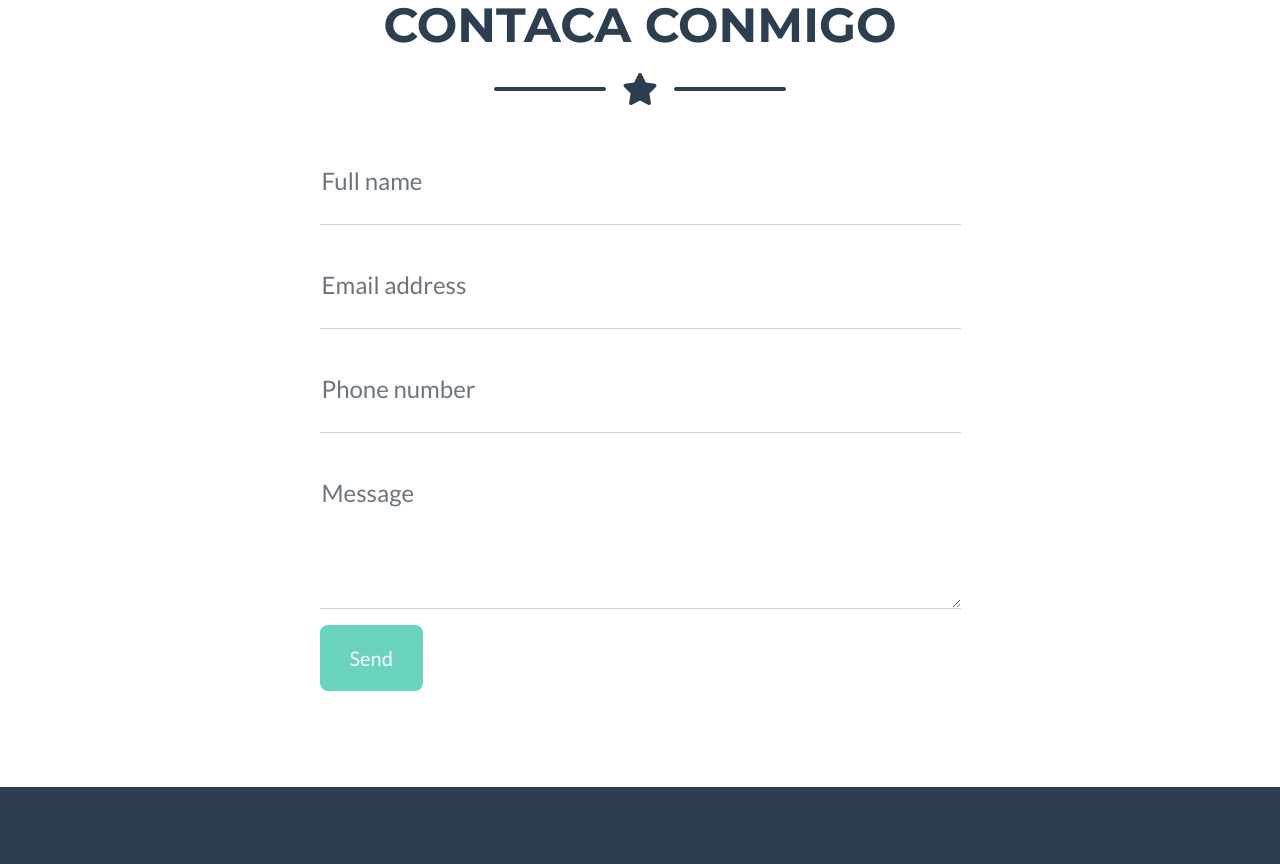
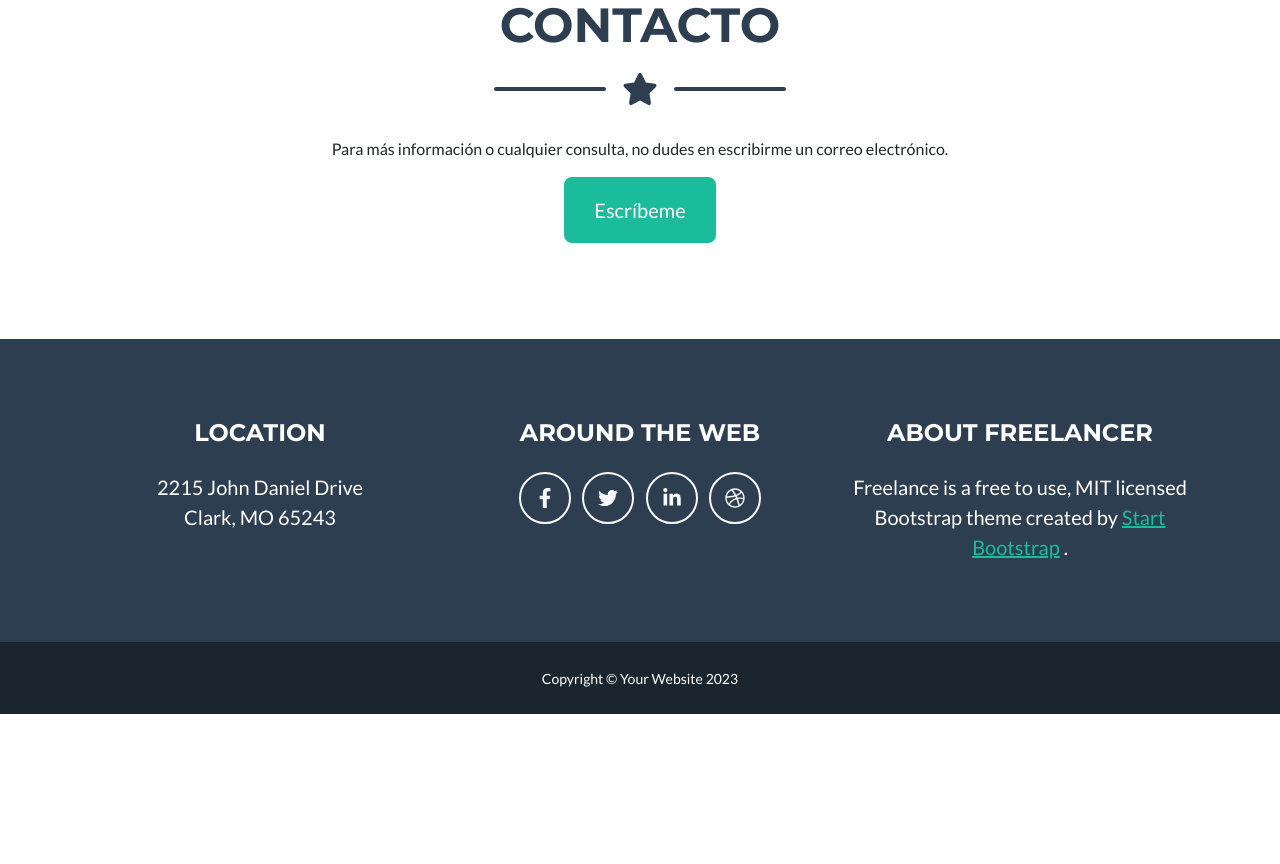
Before and after one commit to DaniiBervel/DanielBervel.github.io, a plain HTML site: page index.html in a window 1280 px wide. Shown: the part 2520-3384 px from the top of the page. After the commit the page ends 3234 px from the top, so only its background shows below. Drawn offline with nearby package versions, Linux system fonts and the light colour scheme.

Commit message:
Update index.html

```diff
--- a/index.html
+++ b/index.html
@@ -125,7 +125,7 @@
         <section class="page-section bg-primary text-white mb-0" id="about">
             <div class="container">
                 <!-- About Section Heading-->
-                <h2 class="page-section-heading text-center text-uppercase text-white">About</h2>
+                <h2 class="page-section-heading text-center text-uppercase text-white">Acerca de mí</h2>
                 <!-- Icon Divider-->
                 <div class="divider-custom divider-light">
                     <div class="divider-custom-line"></div>
@@ -141,7 +141,7 @@
                 <div class="text-center mt-4">
                     <a class="btn btn-xl btn-outline-light" href="https://startbootstrap.com/theme/freelancer/">
                         <i class="fas fa-download me-2"></i>
-                        Free Download!
+                        Descarga mi curriculum aquí!
                     </a>
                 </div>
             </div>
@@ -150,7 +150,7 @@
         <section class="page-section" id="contact">
             <div class="container">
                 <!-- Contact Section Heading-->
-                <h2 class="page-section-heading text-center text-uppercase text-secondary mb-0">Contaca conmigo</h2>
+                <h2 class="page-section-heading text-center text-uppercase text-secondary mb-0">Contacto</h2>
                 <!-- Icon Divider-->
                 <div class="divider-custom">
                     <div class="divider-custom-line"></div>
@@ -158,64 +158,13 @@
                     <div class="divider-custom-line"></div>
                 </div>
                 <!-- Contact Section Form-->
-                <div class="row justify-content-center">
-                    <div class="col-lg-8 col-xl-7">
-                        <!-- * * * * * * * * * * * * * * *-->
-                        <!-- * * SB Forms Contact Form * *-->
-                        <!-- * * * * * * * * * * * * * * *-->
-                        <!-- This form is pre-integrated with SB Forms.-->
-                        <!-- To make this form functional, sign up at-->
-                        <!-- https://startbootstrap.com/solution/contact-forms-->
-                        <!-- to get an API token!-->
-                        <form id="contactForm" data-sb-form-api-token="API_TOKEN">
-                            <!-- Name input-->
-                            <div class="form-floating mb-3">
-                                <input class="form-control" id="name" type="text" placeholder="Enter your name..." data-sb-validations="required" />
-                                <label for="name">Full name</label>
-                                <div class="invalid-feedback" data-sb-feedback="name:required">A name is required.</div>
-                            </div>
-                            <!-- Email address input-->
-                            <div class="form-floating mb-3">
-                                <input class="form-control" id="email" type="email" placeholder="name@example.com" data-sb-validations="required,email" />
-                                <label for="email">Email address</label>
-                                <div class="invalid-feedback" data-sb-feedback="email:required">An email is required.</div>
-                                <div class="invalid-feedback" data-sb-feedback="email:email">Email is not valid.</div>
-                            </div>
-                            <!-- Phone number input-->
-                            <div class="form-floating mb-3">
-                                <input class="form-control" id="phone" type="tel" placeholder="(123) 456-7890" data-sb-validations="required" />
-                                <label for="phone">Phone number</label>
-                                <div class="invalid-feedback" data-sb-feedback="phone:required">A phone number is required.</div>
-                            </div>
-                            <!-- Message input-->
-                            <div class="form-floating mb-3">
-                                <textarea class="form-control" id="message" type="text" placeholder="Enter your message here..." style="height: 10rem" data-sb-validations="required"></textarea>
-                                <label for="message">Message</label>
-                                <div class="invalid-feedback" data-sb-feedback="message:required">A message is required.</div>
-                            </div>
-                            <!-- Submit success message-->
-                            <!---->
-                            <!-- This is what your users will see when the form-->
-                            <!-- has successfully submitted-->
-                            <div class="d-none" id="submitSuccessMessage">
-                                <div class="text-center mb-3">
-                                    <div class="fw-bolder">Form submission successful!</div>
-                                    To activate this form, sign up at
-                                    <br />
-                                    <a href="https://startbootstrap.com/solution/contact-forms">https://startbootstrap.com/solution/contact-forms</a>
-                                </div>
-                            </div>
-                            <!-- Submit error message-->
-                            <!---->
-                            <!-- This is what your users will see when there is-->
-                            <!-- an error submitting the form-->
-                            <div class="d-none" id="submitErrorMessage"><div class="text-center text-danger mb-3">Error sending message!</div></div>
-                            <!-- Submit Button-->
-                            <button class="btn btn-primary btn-xl disabled" id="submitButton" type="submit">Send</button>
-                        </form>
-                    </div>
-                </div>
-            </div>
+               <div class="row justify-content-center">
+    <div class="col-lg-8 col-xl-7 text-center">
+        <p>Para más información o cualquier consulta, no dudes en escribirme un correo electrónico.</p>
+        <a href="mailto:daanielbervelmorales@gamil.com" class="btn btn-primary btn-xl">Escríbeme</a>
+    </div>
+</div>
+
         </section>
         <!-- Footer-->
         <footer class="footer text-center">
```
